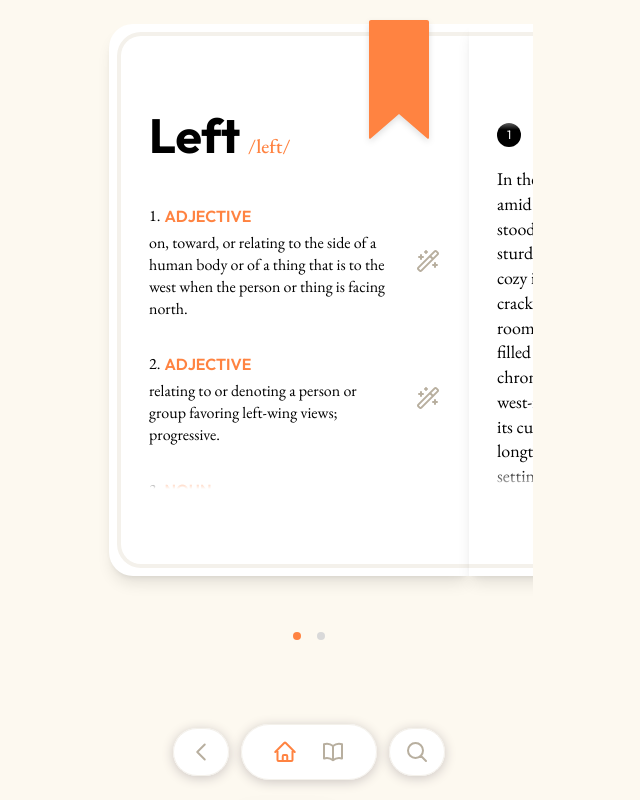
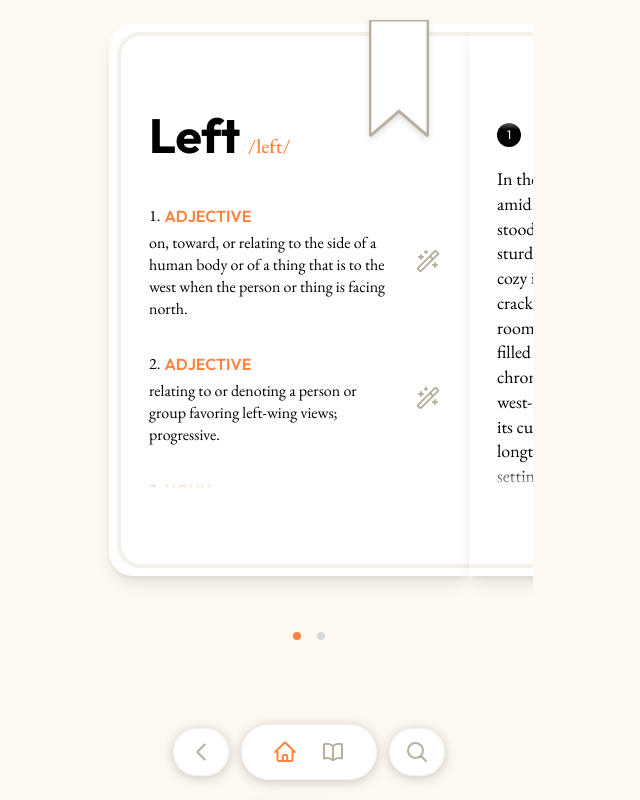
Before and after one commit to inkkadiis/wordtale, a React (Vite) app: page /word in a window 1280 px wide. Shown: the whole page, without its empty margins (331-971 px from the left). Built offline with nearby package versions, Linux system fonts and the light colour scheme.

Commit message:
update: add bookmark off

```diff
--- /dev/null
+++ b/src/components/IcnbookmarkOff.jsx
@@ -0,0 +1,22 @@
+export default function IcnbookmarkOff() {
+  return (
+    <div className="  bg-transparent drop-shadow-md">
+      <svg
+        width="60"
+        height="128"
+        viewBox="0 0 60 132"
+        fill="white"
+        xmlns="http://www.w3.org/2000/svg"
+      >
+        <path
+          d="M0 2C0 0.895429 0.895431 0 2 0H58C59.1046 0 60 0.895431 60 2V117.813C60 118.67 58.9937 119.13 58.3459 118.57L30 94.0563L1.65412 118.57C1.00633 119.13 0 118.67 0 117.813V2Z"
+          stroke="#b8af9f" // Outline color
+          strokeWidth="3" // Outline thickness
+          fill="white" // No fill color
+          vectorEffect="non-scaling-stroke" // Keep the stroke size consistent
+          shapeRendering="geometricPrecision"
+        />
+      </svg>
+    </div>
+  );
+}
--- a/src/components/WordCard.jsx
+++ b/src/components/WordCard.jsx
@@ -1,4 +1,5 @@
 import Icnbookmark from "./Icnbookmark";
+import IcnbookmarkOff from "./IcnbookmarkOff";
 import WandIcon from "./WandIcon";
 
 export default function WordCard() {
@@ -75,7 +76,7 @@ export default function WordCard() {
         </div>
       </div>
       <div className="absolute top-[-4px] right-[calc(var(--spacing)*10)] ">
-        <Icnbookmark />
+        <IcnbookmarkOff />
       </div>
     </div>
   );
```
